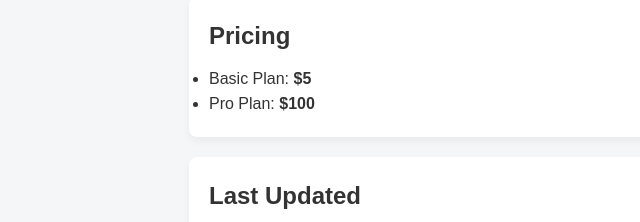
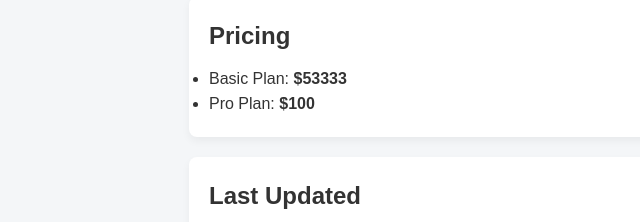
Before and after one commit to hotsly/hotsly.github.io, a plain HTML site: page index.html in a window 1280 px wide. Shown: the part 329-551 px from the top of the page, 21-661 px from the left. Drawn offline with Linux system fonts and the light colour scheme.

Commit message:
Update index.html

```diff
--- a/index.html
+++ b/index.html
@@ -65,7 +65,7 @@
   <section class="card">
     <h2>Pricing</h2>
     <ul>
-      <li>Basic Plan: <strong>$5</strong></li>
+      <li>Basic Plan: <strong>$53333</strong></li>
       <li>Pro Plan: <strong>$100</strong></li>
     </ul>
   </section>
```
